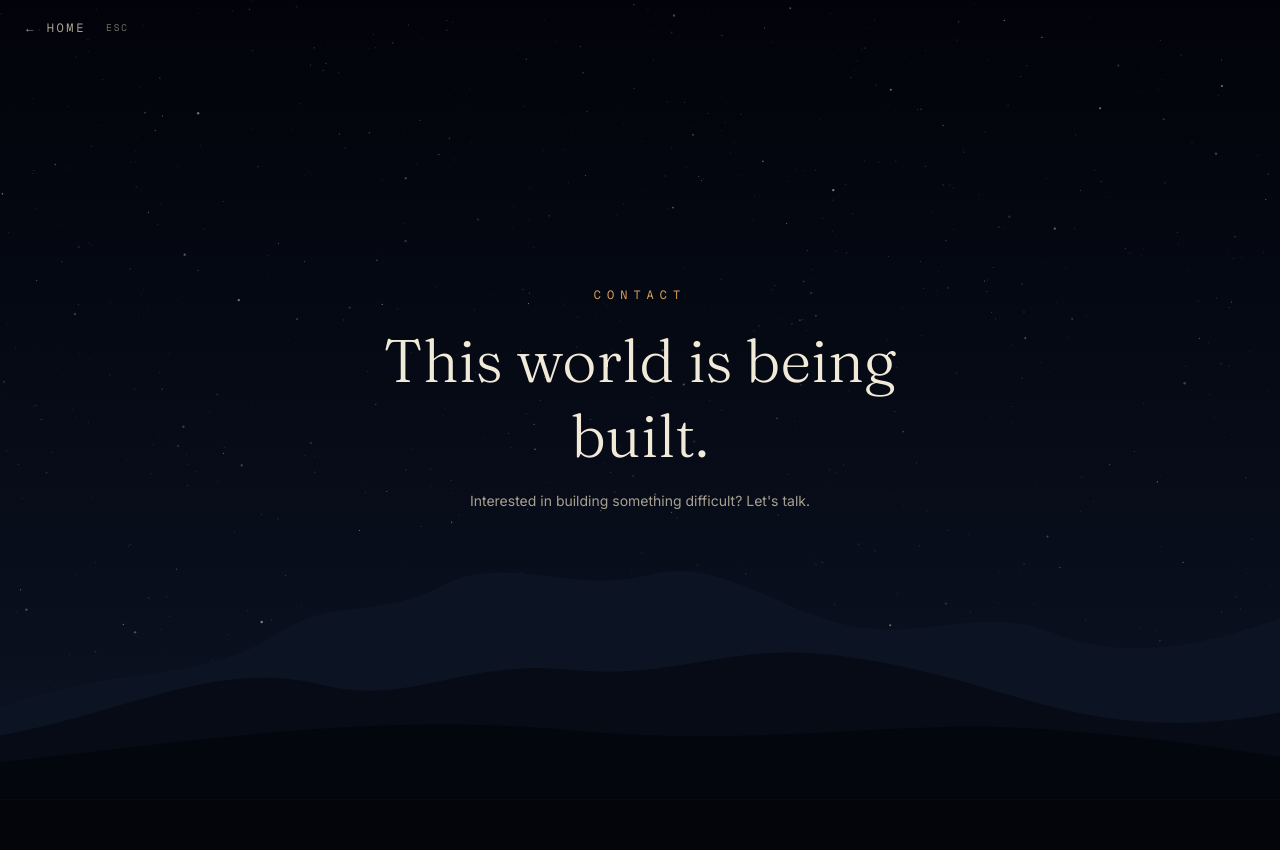
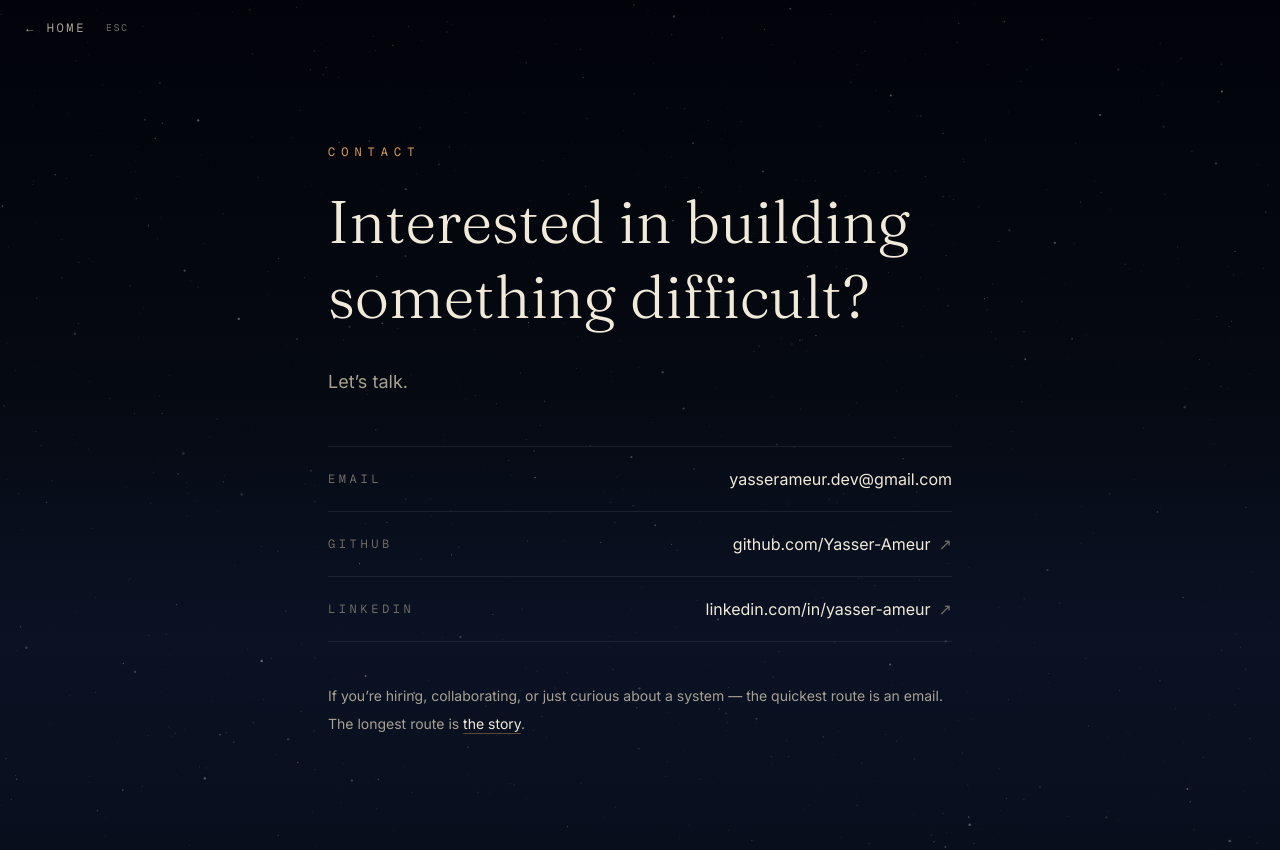
Before and after one commit to Yasser-Ameur/Portfolio, a Next.js app: page /contact in a window 1280 px wide. Before the commit the page ends 800 px from the top, so only its background shows below. Built offline with nearby package versions, Linux system fonts and the light colour scheme.

Commit message:
feat: add contact page

```diff
--- a/app/contact/page.tsx
+++ b/app/contact/page.tsx
@@ -1,16 +1,79 @@
 import type { Metadata } from "next";
-import { WorldPlaceholder } from "@/components/world/world-placeholder";
+import Link from "next/link";
+import { EditorialPage } from "@/components/ui/editorial-page";
 
 export const metadata: Metadata = {
   title: "Contact",
   description: "Get in touch with Yasser Ameur.",
 };
 
+const LINKS = [
+  {
+    label: "Email",
+    value: "yasserameur.dev@gmail.com",
+    href: "mailto:yasserameur.dev@gmail.com",
+    external: false,
+  },
+  {
+    label: "GitHub",
+    value: "github.com/Yasser-Ameur",
+    href: "https://github.com/Yasser-Ameur",
+    external: true,
+  },
+  {
+    label: "LinkedIn",
+    value: "linkedin.com/in/yasser-ameur",
+    href: "https://linkedin.com/in/yasser-ameur",
+    external: true,
+  },
+];
+
 export default function ContactPage() {
   return (
-    <WorldPlaceholder
-      title="Contact"
-      description="Interested in building something difficult? Let's talk."
-    />
+    <EditorialPage
+      kicker="Contact"
+      title="Interested in building something difficult?"
+      intro={<p>Let’s talk.</p>}
+    >
+      <ul className="mt-12 border-t border-white/8">
+        {LINKS.map((link) => (
+          <li key={link.label} className="border-b border-white/8">
+            <a
+              href={link.href}
+              target={link.external ? "_blank" : undefined}
+              rel={link.external ? "noopener noreferrer" : undefined}
+              className="group flex items-center justify-between gap-4 py-5"
+            >
+              <span className="font-mono text-[0.6rem] uppercase tracking-[0.3em] text-starlight-faint transition-colors group-hover:text-ember-bright sm:text-xs">
+                {link.label}
+              </span>
+              <span className="text-sm text-starlight transition-colors group-hover:text-ember-bright sm:text-base">
+                {link.value}
+                {link.external && (
+                  <span
+                    aria-hidden="true"
+                    className="ml-2 inline-block text-starlight-faint transition-transform duration-200 ease-out-soft group-hover:-translate-y-0.5 group-hover:translate-x-0.5"
+                  >
+                    ↗
+                  </span>
+                )}
+              </span>
+            </a>
+          </li>
+        ))}
+      </ul>
+
+      <p className="mt-10 text-sm leading-7 text-starlight-dim">
+        If you’re hiring, collaborating, or just curious about a system — the
+        quickest route is an email. The longest route is{" "}
+        <Link
+          href="/story"
+          className="text-starlight underline decoration-ember/40 underline-offset-4 transition-colors hover:text-ember-bright"
+        >
+          the story
+        </Link>
+        .
+      </p>
+    </EditorialPage>
   );
 }
```
